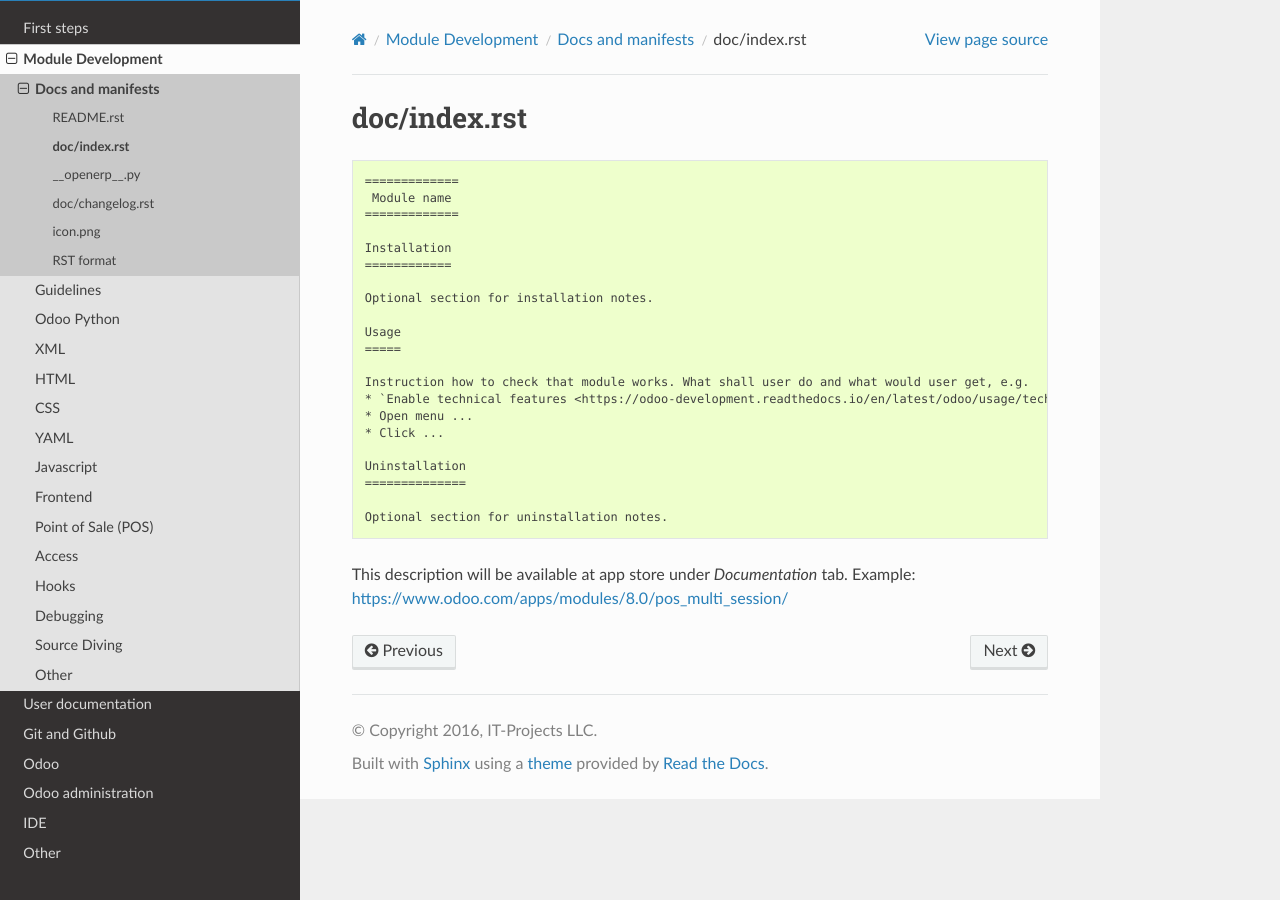
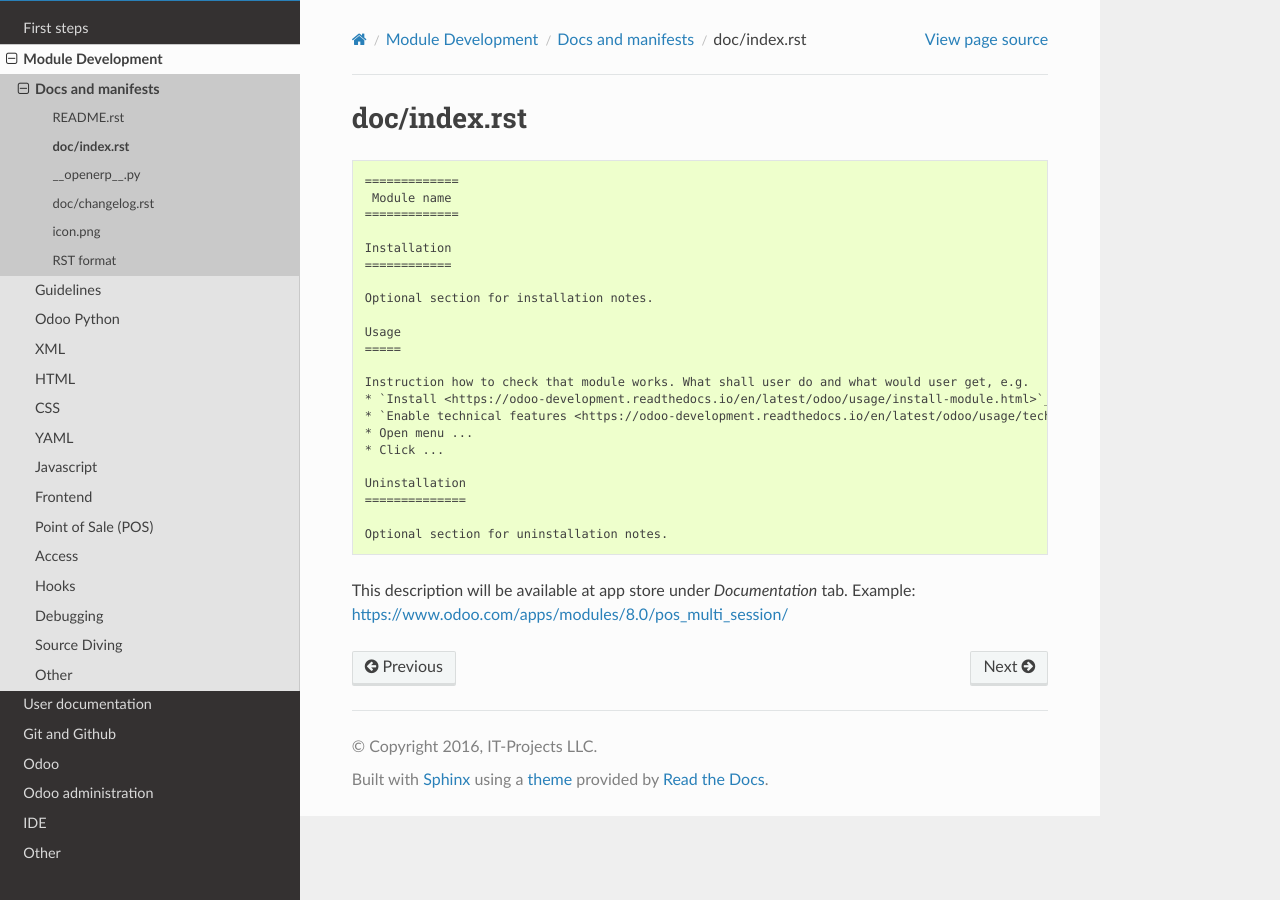
Before and after one commit to itpp-labs/odoo-development, a Sphinx documentation site: the page built from docs/dev/docs/usage-instructions.rst, in a window 1280 px wide. Built offline with Sphinx 7.4.7 and the Read the Docs theme 2.0.0, drawn with Linux system fonts in a browser that asks for light colours; pages that are not in the unit, such as notebooks, are missing from menus.

Commit message:
index.rst: add link to install module

```diff
--- a/docs/dev/docs/usage-instructions.rst
+++ b/docs/dev/docs/usage-instructions.rst
@@ -17,6 +17,7 @@
     =====
 
     Instruction how to check that module works. What shall user do and what would user get, e.g.
+    * `Install <https://odoo-development.readthedocs.io/en/latest/odoo/usage/install-module.html>`_ this module
     * `Enable technical features <https://odoo-development.readthedocs.io/en/latest/odoo/usage/technical-features.html>`_
     * Open menu ...
     * Click ...
```
